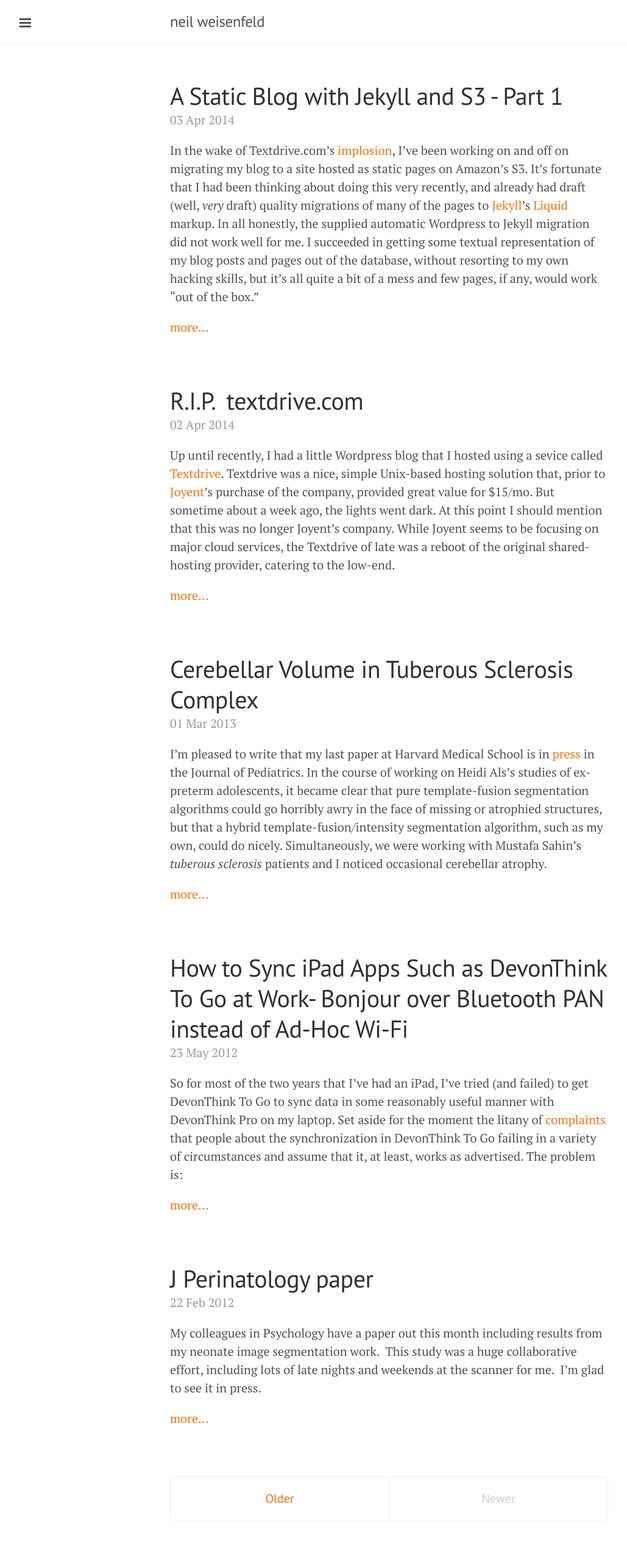
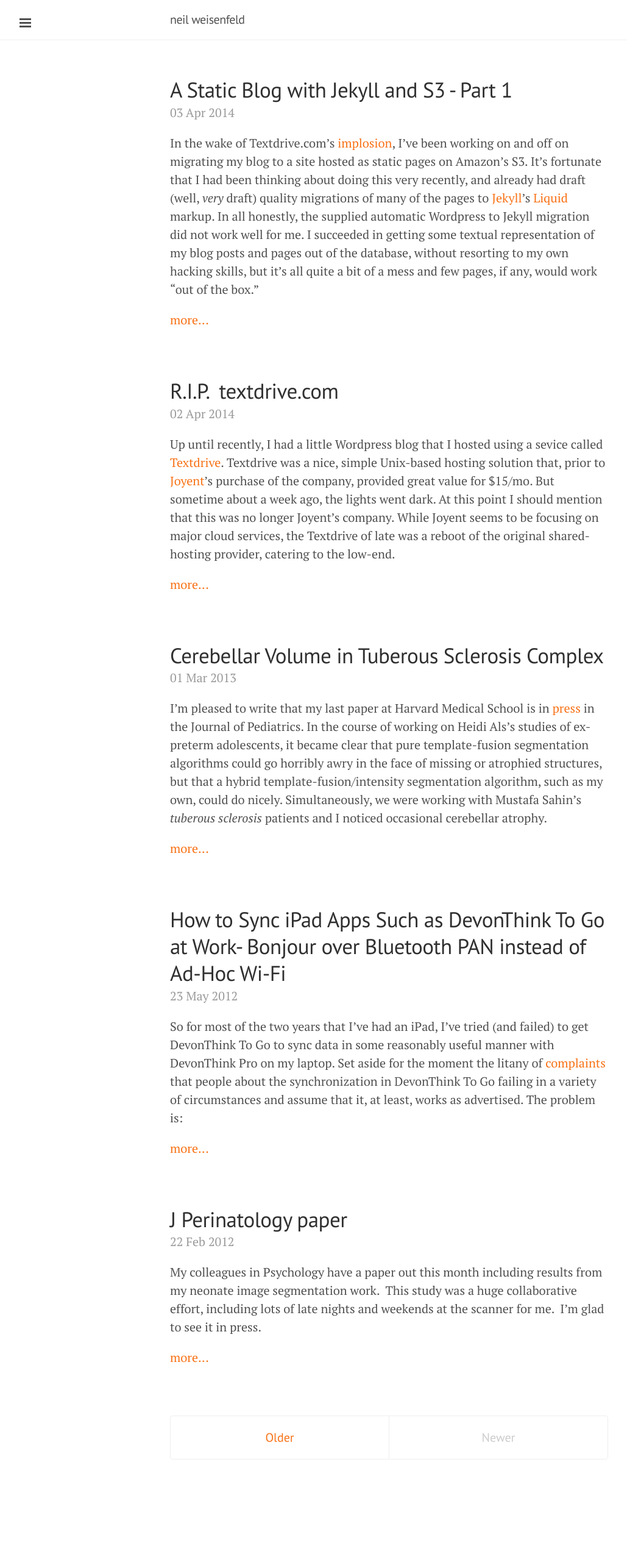
Before and after one commit to nweisenfeld/nweisenfeld.github.io, a Jekyll site: the page built from index.html, in a window 1280 px wide. Shown: the whole page at 61% size, without its empty margins (1-1030 px from the left). Built offline with Jekyll 4.4.1, drawn with Linux system fonts in a browser that asks for light colours; Markdown is read by kramdown in place of the engine named in the settings; the list of posts is cut into pages by our own code; after the commit the page ends 2454 px from its top, so only the background shows below that.

Commit message:
tweaking heading sizes

```diff
--- a/public/css/poole.css
+++ b/public/css/poole.css
@@ -85,7 +85,7 @@ h1, h2, h3, h4, h5, h6 {
   text-rendering: optimizeLegibility;
 }
 h1 {
-  font-size: 2rem;
+  font-size: 1.75rem;
 }
 h2 {
   margin-top: 1rem;
@@ -93,11 +93,11 @@ h2 {
 }
 h3 {
   margin-top: 1.5rem;
-  font-size: 1.25rem;
+  font-size: 1.0rem;
 }
 h4, h5, h6 {
   margin-top: 1rem;
-  font-size: 1rem;
+  font-size: 0.75rem;
 }
 
 /* Body text */
```
